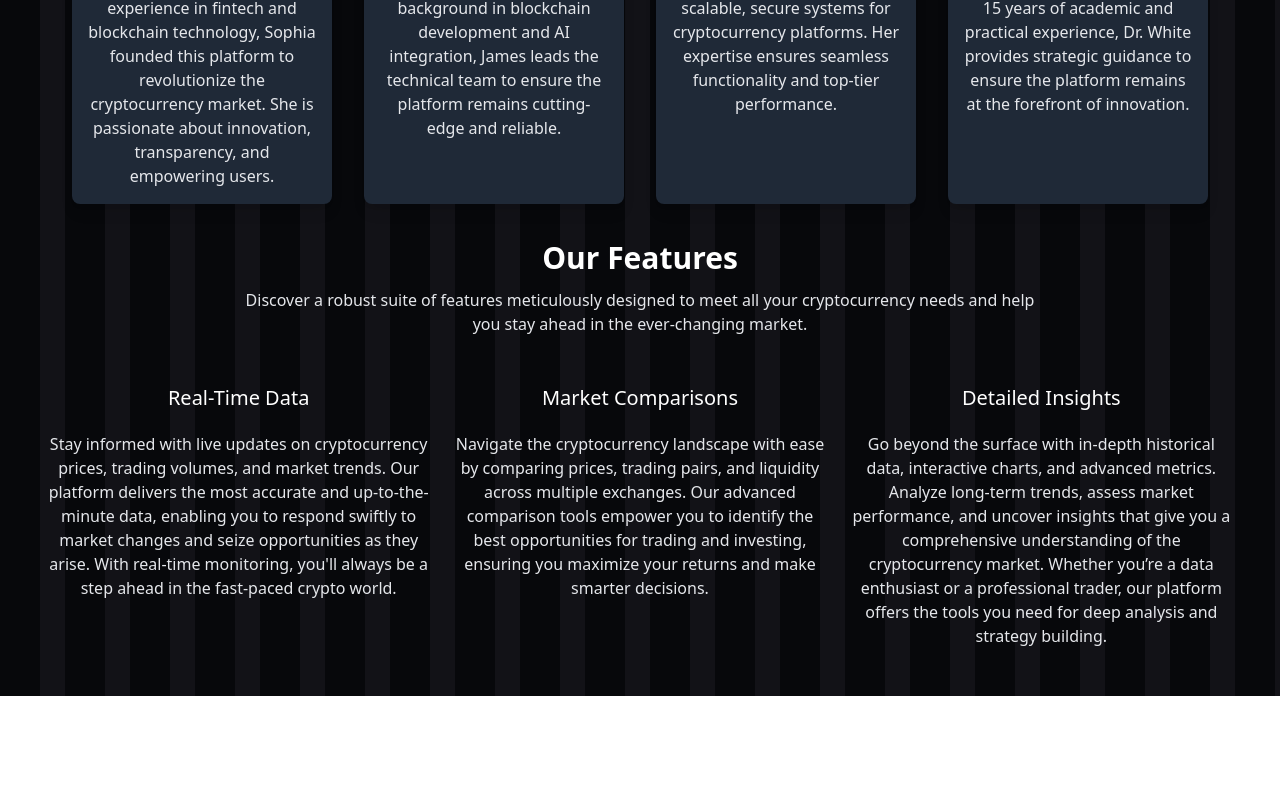
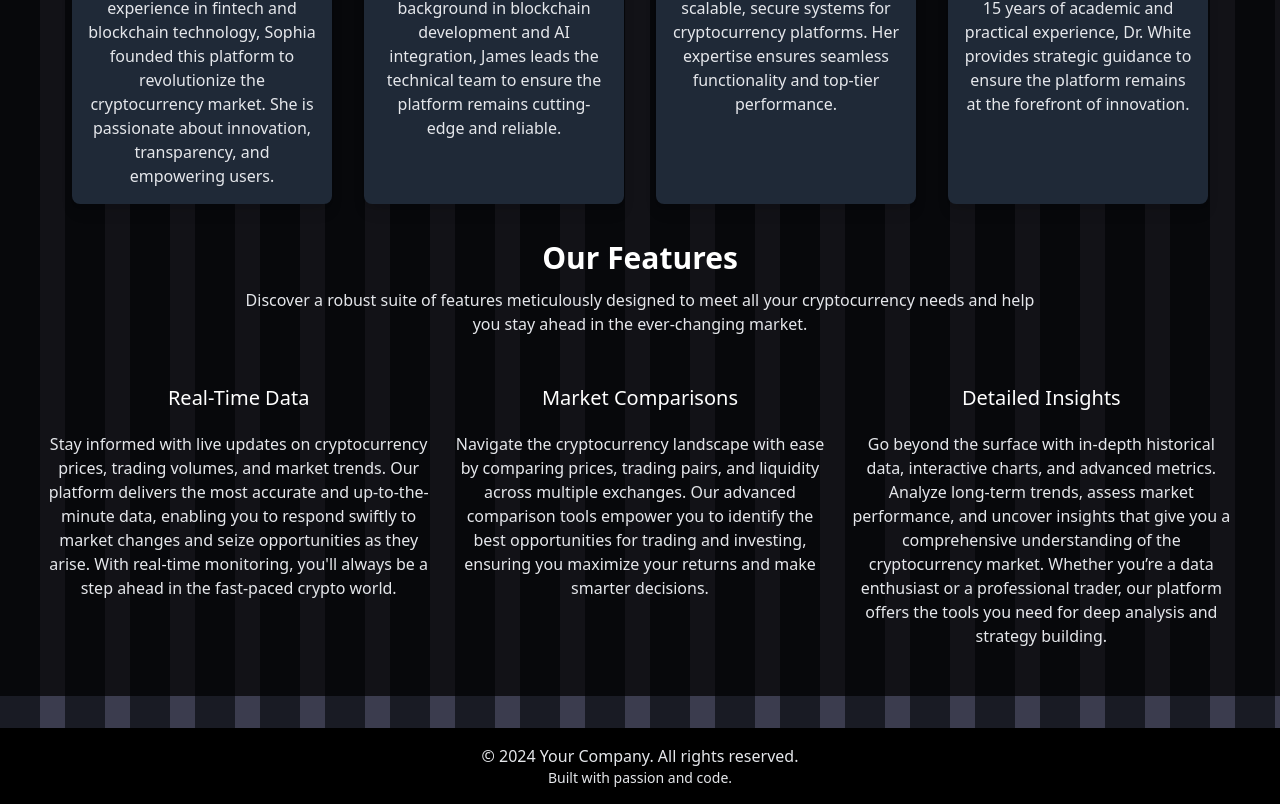
Before and after one commit to khachatryanhovhannes/crypto-website, a Next.js app: page /about in a window 1280 px wide. Shown: the part 2082-2886 px from the top of the page. Before the commit the page ends 2778 px from the top, so only its background shows below. Built offline with nearby package versions, Linux system fonts and the light colour scheme; no server answers.

Commit message:
develop: Adding footer

```diff
--- a/app/layout.tsx
+++ b/app/layout.tsx
@@ -1,6 +1,6 @@
 import type { Metadata } from "next";
 import "./globals.css";
-import { Header } from "@/components/global";
+import { Footer, Header } from "@/components/global";
 
 export const metadata: Metadata = {
   title: "Create Next App",
@@ -17,6 +17,7 @@ export default function RootLayout({
       <body>
         <Header />
         {children}
+        <Footer />
       </body>
     </html>
   );
--- a/components/global/footer/index.tsx
+++ b/components/global/footer/index.tsx
@@ -0,0 +1,12 @@
+export default function Footer() {
+  return (
+    <footer className="pt-8">
+      <div className="text-center bg-black text-gray-200 py-4">
+        <p>
+          &copy; {new Date().getFullYear()} Your Company. All rights reserved.
+        </p>
+        <p className="text-sm">Built with passion and code.</p>
+      </div>
+    </footer>
+  );
+}
--- a/components/global/index.ts
+++ b/components/global/index.ts
@@ -1,4 +1,5 @@
 import Header from "./header";
-import PageHeading from "./page_heading/index";
+import PageHeading from "./page_heading";
+import Footer from "./footer";
 
-export { Header, PageHeading };
+export { Header, PageHeading, Footer };
```
